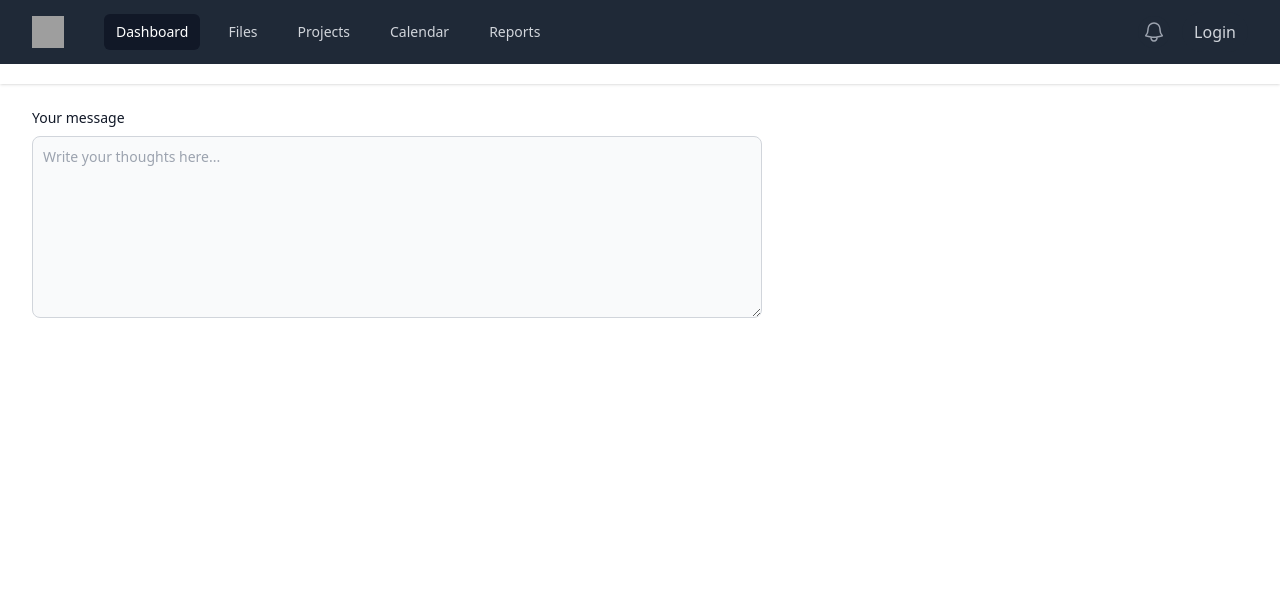
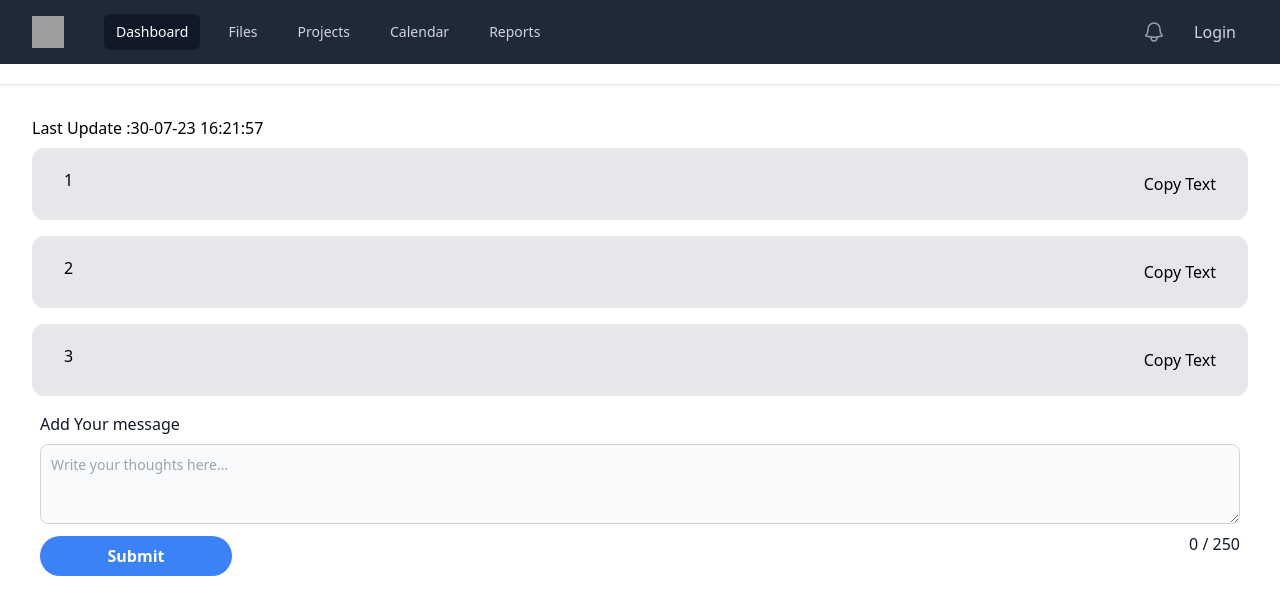
Before and after one commit to LALalitViyogi/Vshare, a Flask app: page / in a window 1280 px wide. Shown: the top 615 px of the page. Run offline with Flask 3, Linux system fonts and the light colour scheme; some libraries are stand-ins or nearby versions; grey boxes are pictures that could not be loaded.

Commit message:
Add files via upload

```diff
--- a/SharingPortal/app.py
+++ b/SharingPortal/app.py
@@ -1,14 +1,23 @@
 from flask import Flask, render_template, request
 from flask import redirect, url_for,session
+from datetime import datetime
 
 from insert_data import add_profile
 
 application = Flask(__name__)
 application.secret_key ="ab2a3a7f-d830-441b-bca3-6c4fe12e7774"
 
-@application.route('/')
+def get_time():
+    return datetime.now().strftime("%d-%m-%y %H:%M:%S")
+
+@application.route('/',methods = ['GET','POST'])
 def Dash():
-    return render_template("get_message.html")
+    if request.method == 'POST':
+        text = request.form['textarea']
+        print(text)
+        return render_template("get_message.html", value=get_time())
+    else:
+        return render_template("get_message.html", value=get_time())
 
 @application.route('/files')
 def file_page():
@@ -17,6 +26,7 @@ def file_page():
 @application.route('/login')
 def Login():
     return render_template('login.html', Name="Login", msg=None)
+
 
 @application.route('/Signup',methods = ['GET','POST'])
 def Signup():
--- /dev/null
+++ b/SharingPortal/static/get_msg.js
@@ -0,0 +1,14 @@
+function copyFun() {
+    // Get the text field
+    var copyText = document.getElementById("myInput");
+
+    // Select the text field
+    copyText.select();
+    copyText.setSelectionRange(0, 99999); // For mobile devices
+
+     // Copy the text inside the text field
+    navigator.clipboard.writeText(copyText.value);
+
+    // Alert the copied text
+    alert("Copied the text: " + copyText.value);
+  }
--- a/SharingPortal/templates/Signup.html
+++ b/SharingPortal/templates/Signup.html
@@ -11,7 +11,7 @@
     <div class="flex min-h-full flex-col justify-center px-6 py-12 lg:px-8">
         <div class="sm:mx-auto sm:w-full sm:max-w-sm">
         <img class="mx-auto h-10 w-auto" src="https://tailwindui.com/img/logos/mark.svg?color=indigo&shade=600" alt="Your Company">
-        <h2 class="mt-10 text-center text-2xl font-bold leading-9 tracking-tight text-gray-900">Sign in to your account</h2>
+        <h2 class="mt-10 text-center text-2xl font-bold leading-9 tracking-tight text-gray-900">Sign up your account</h2>
         </div>
 
         <div class="mt-10 sm:mx-auto sm:w-full sm:max-w-sm">
--- a/SharingPortal/templates/get_message.html
+++ b/SharingPortal/templates/get_message.html
@@ -1,9 +1,60 @@
 {% extends 'index.html' %}
+{%block jscript%}
+<script src="{{url_for('static',filename='get_msg.js')}}"></script>
+<script src="//ajax.googleapis.com/ajax/libs/jquery/1.9.1/jquery.min.js"></script>
+<script>
+    setInterval(data_reload,10000);
 
+    function data_reload(){
+      $("#timer").load("{{url_for('Dash')}} #timer")
+    }
+    function count_char(){
+        var counter = $("#textarea").val().length;
+        //console.log(counter);
+        document.getElementById("current_count").textContent=counter;
+
+    }
+</script>
+{%endblock jscript%}
 {% block content %}
-<label for="message" class="block mb-2 text-sm font-medium text-gray-900 dark:text-white">
-    Your message
-</label>
-<textarea id="message" rows="8" class="block p-2.5 w-3/5 text-sm text-gray-900 bg-gray-50 rounded-lg border border-gray-300 focus:ring-blue-500 focus:border-blue-500 dark:bg-gray-700 dark:border-gray-600 dark:placeholder-gray-400 dark:text-white dark:focus:ring-blue-500 dark:focus:border-blue-500" placeholder="Write your thoughts here..."></textarea>
+<h3 id="timer"class="my-2"> Last Update :{{value}}</h3>
+<div class="mb-4">
+    <div class="flex mb-4">
+        <div class="flex-1 w-full rounded-xl bg-gray-200 h-18">
+            <p class="mx-8 my-5 float-left">1</p>
+            <button type="button" class="float-right mx-8 my-6">Copy Text</button>
+        </div>
+    </div>
+    <div class="flex mb-4">
+        <div class="flex-1 w-full rounded-xl bg-gray-200 h-18">
+            <p class="mx-8 my-5 float-left">2</p>
+            <button type="button" class="float-right mx-8 my-6">Copy Text</button>
+        </div>
+    </div>
+    <div class="flex mb-4">
+        <div class="flex-1 w-full rounded-xl bg-gray-200 h-18">
+            <p class="mx-8 my-5 float-left">3</p>
+            <button type="button" class="float-right mx-8 my-6">Copy Text</button>
+        </div>
+    </div>
+</div>
+
+<div class="mx-2">
+    <form method="POST">
+    <label for="label_message" class="block mb-2 text-m font-medium text-gray-900 dark:text-white">
+        Add Your message
+    </label>
+    <textarea  id="textarea" name="textarea" onkeyup="count_char()" rows="8" minlength="5" maxlength="250" class="block my-2  h-20 p-2.5 w-full text-sm text-gray-900 bg-gray-50 rounded-lg border border-gray-300 focus:ring-blue-500 focus:border-blue-500 dark:bg-gray-700 dark:border-gray-600 dark:placeholder-gray-400 dark:text-white dark:focus:ring-blue-500 dark:focus:border-blue-500" placeholder="Write your thoughts here..."></textarea>
+    <button type="submit" class="bg-blue-500 w-48 float-left my-1 hover:bg-blue-700 text-white font-bold py-2 px-4 rounded-full">
+        Submit
+    </button>
+    <div id="count" class="float-right">
+        <span id="current_count" class="text-m font-medium text-gray-900">0</span>
+        <span id="maximum_count" class="text-m font-medium text-gray-900">/ 250</span>
+    </div>
+
+
+    </form>
+</div>
 
 {% endblock content %}
--- a/SharingPortal/templates/index.html
+++ b/SharingPortal/templates/index.html
@@ -1,3 +1,4 @@
+<!DOCTYPE html>
 <html>
     <head>
         <title>
```
